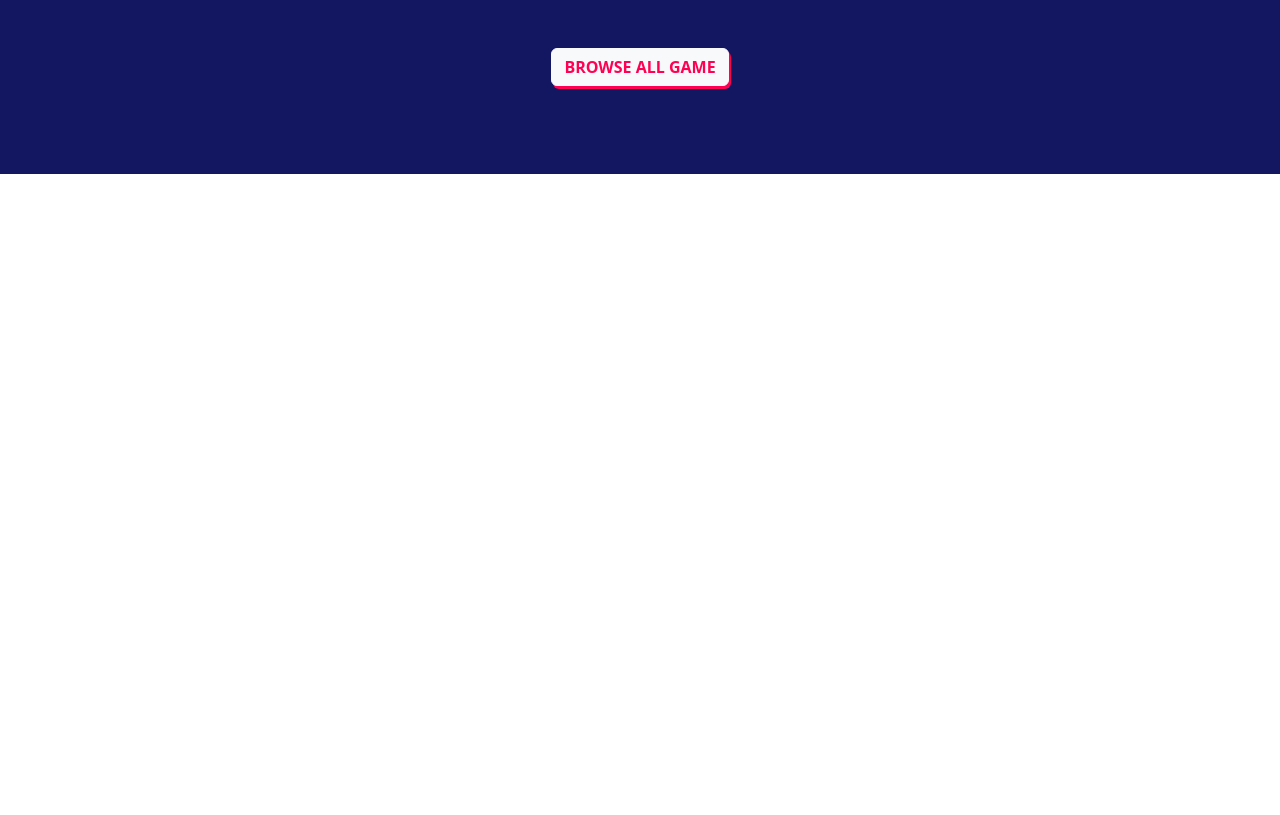
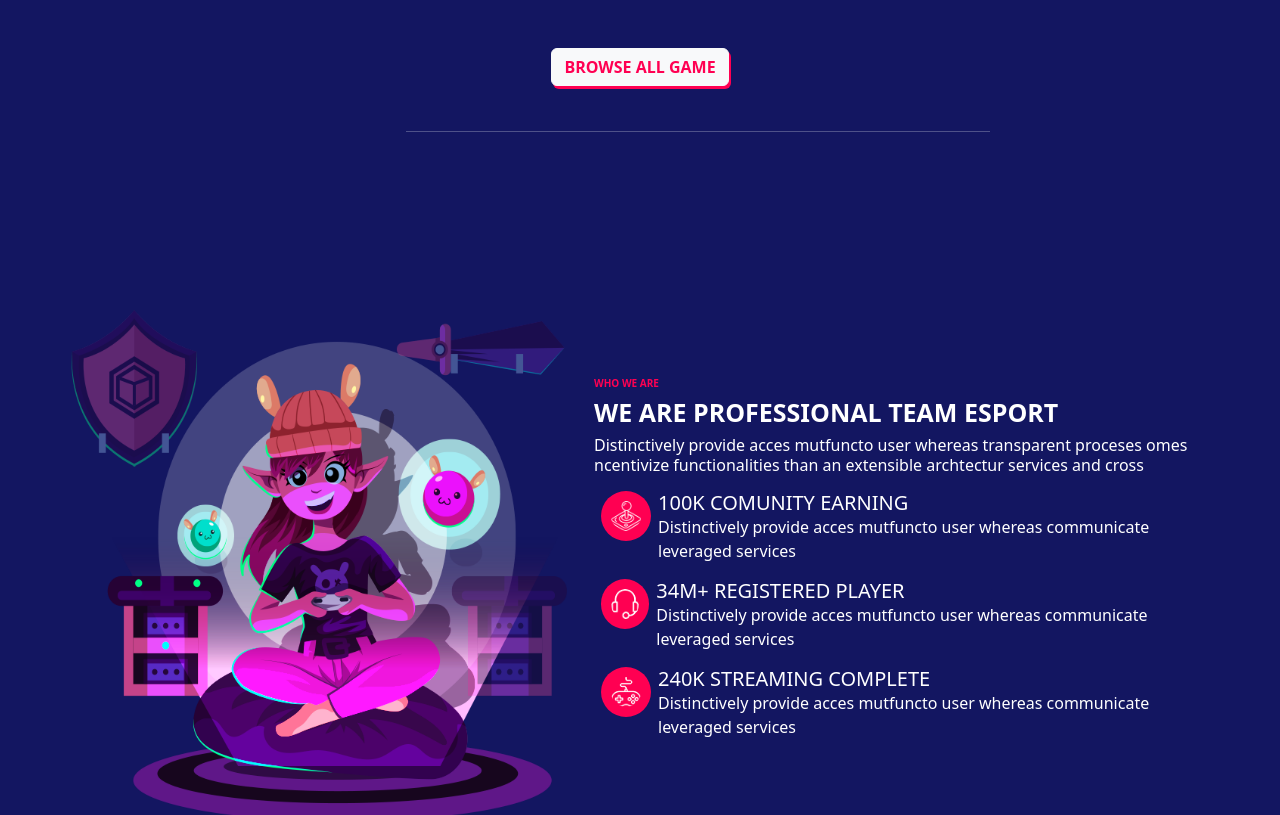
Before and after one commit to GiacomoSeveri/proj-html-vuejs, a Vue app: page / in a window 1280 px wide. Shown: the part 1146-1961 px from the top of the page. Before the commit the page ends 1320 px from the top, so only its background shows below. Built offline with nearby package versions, Linux system fonts and the light colour scheme.

Commit message:
who section added

```diff
--- a/src/components/AppMain.vue
+++ b/src/components/AppMain.vue
@@ -1,8 +1,9 @@
 <script>
 import TodaySection from './littleComp/mainComps/TodaySection.vue'
+import WhoSection from './littleComp/mainComps/WhoSection.vue'
 export default {
     name: 'AppMain',
-    components: { TodaySection }
+    components: { TodaySection, WhoSection }
 }
 </script>
 
@@ -10,12 +11,29 @@ export default {
     <section id="today" class="text-center">
         <today-section></today-section>
     </section>
+    <section id="who">
+        <div class="custom-mis">
+            <who-section></who-section>
+        </div>
+    </section>
+    section#
 </template>
 
 <style lang="scss" scoped>
 #today {
     background-color: #131661;
-    height: 65vh;
+    height: 75vh;
     padding: 3.5rem;
 }
+
+#who {
+    background-color: #131661;
+    height: 90vh;
+    padding: 3.5rem;
+}
+
+.custom-mis {
+    max-width: 1140px;
+    margin: 0 auto;
+}
 </style>
--- a/src/components/littleComp/mainComps/TodaySection.vue
+++ b/src/components/littleComp/mainComps/TodaySection.vue
@@ -21,8 +21,13 @@ export default {
     <Title :title="title"></Title>
     <game-card></game-card>
     <white-button :textWhite="textWhite"></white-button>
+    <hr>
 </template>
 
 <style lang="scss" scoped>
-
+hr {
+    color: #fff;
+    width: 50%;
+    margin: 45px 350px;
+}
 </style>
--- /dev/null
+++ b/src/components/littleComp/mainComps/WhoSection.vue
@@ -0,0 +1,40 @@
+<script>
+import Title from '../../utilities/Title.vue';
+import SectionTitle from '../../utilities/SectionTitle.vue';
+import SectionText from '../../utilities/SectionText.vue';
+import WhoCard from '../../utilities/WhoCard.vue'
+export default {
+    name: 'TodaySection',
+    components: { Title, SectionTitle, SectionText, WhoCard },
+    data() {
+        return {
+            section: 'WHO WE ARE',
+            title: 'WE ARE PROFESSIONAL TEAM ESPORT',
+            text: 'Distinctively provide acces mutfuncto user whereas transparent proceses omes ncentivize functionalities than an extensible archtectur services and cross',
+            items: [
+                { title: '100K COMUNITY EARNING', text: 'Distinctively provide acces mutfuncto user whereas communicate leveraged services', img: 'icon-1' },
+                { title: '34M+ REGISTERED PLAYER', text: 'Distinctively provide acces mutfuncto user whereas communicate leveraged services', img: 'icon-2' },
+                { title: '240K STREAMING COMPLETE', text: 'Distinctively provide acces mutfuncto user whereas communicate leveraged services', img: 'icon-3' },
+            ]
+        }
+    }
+}
+</script>
+
+<template>
+    <div class="d-flex justify-content-center align-items-center">
+        <img src="imgs/01.png" alt="">
+        <div class="ms-4">
+            <section-title :section="section"></section-title>
+            <Title :title="title"></Title>
+            <section-text :text="text"></section-text>
+            <who-card :items="items"></who-card>
+        </div>
+    </div>
+</template>
+
+<style lang="scss" scoped>
+img {
+    max-width: 500px;
+}
+</style>
--- /dev/null
+++ b/src/components/utilities/WhoCard.vue
@@ -0,0 +1,29 @@
+<script>
+export default {
+    name: 'WhoCard',
+    props: { items: Array }
+
+}
+</script>
+
+<template>
+    <div v-for="(item, i) in items" class="d-flex mb-3">
+        <img :src="`imgs/${item.img}.png`" alt="">
+        <div>
+            <h5 class="m-0">{{ item.title }}</h5>
+            <span>{{ item.text }}</span>
+        </div>
+    </div>
+</template>
+
+<style lang="scss" scoped>
+img {
+    background-color: #ff0052;
+    padding: 10px;
+    border-radius: 50%;
+    width: 50px;
+    height: 50px;
+    margin: 0 7px;
+    cursor: pointer;
+}
+</style>
```
